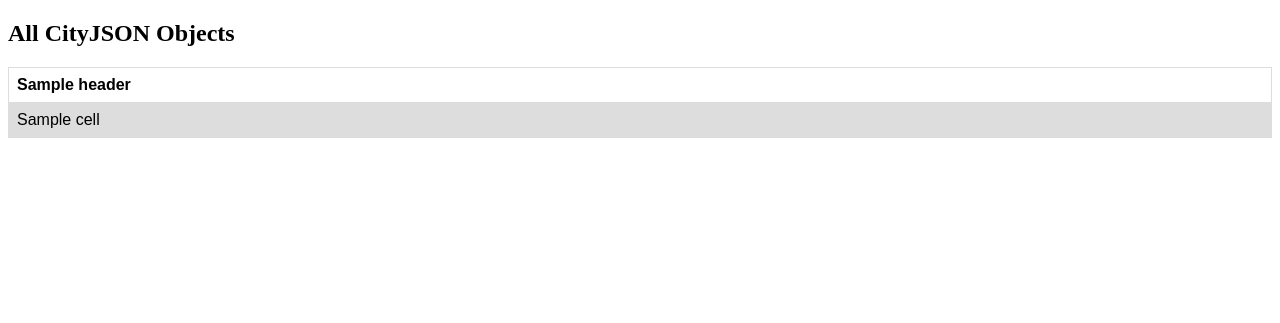
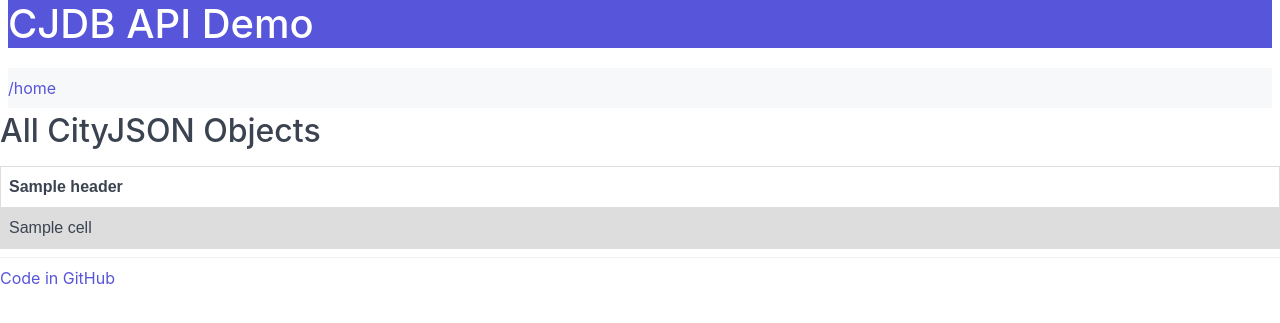
Before and after one commit to cityjson/cjdb, a Flask app: template cjdb_api/app/templates/all.html in a window 1280 px wide. Shown: the top 323 px of the page. Run offline with Flask 2, Linux system fonts and the light colour scheme; the template is opened without the code that fills it: most values are stand-ins (such as "Sample title", 1, 10 or a date in 2020); parts of the project's set-up code (start-up, migrations or seed data) failed here and were passed over.

Commit message:
Add head and tail

```diff
--- a/cjdb_api/app/templates/all.html
+++ b/cjdb_api/app/templates/all.html
@@ -1,6 +1,11 @@
 <!DOCTYPE html>
 <html lang="en">
+
 <head>
+  <link rel="stylesheet" href="https://unpkg.com/spectre.css/dist/spectre.min.css">
+  <link rel="stylesheet" href="https://unpkg.com/spectre.css/dist/spectre-exp.min.css">
+  <link rel="stylesheet" href="https://unpkg.com/spectre.css/dist/spectre-icons.min.css">
+
     <meta charset="UTF-8">
     <title>All CityJSON objects</title>
     <style>
@@ -22,6 +27,20 @@
     </style>
 </head>
 <body>
+<div class="container">
+  <div class="section bg-primary">
+    <h1>CJDB API Demo</h1>
+  </div>
+
+    <div class="section bg-gray">
+      <ul class="breadcrumb">
+        <li class="breadcrumb-item">
+          <a href="http://localhost:5000">/home</a>
+        </li>
+      </ul>
+    </div>
+</div>
+
 <h2>All CityJSON Objects</h2>
 <table>
     <tr>{% for header in headings %}
@@ -36,5 +55,11 @@
     </tr>
     {% endfor %}
 </table>
+
+<div class="divider"></div>
+<div class="footer">
+    <a href="https://github.com/leoleonsio/cjdb">Code in GitHub</a>
+</div>
+
 </body>
 </html>
```
